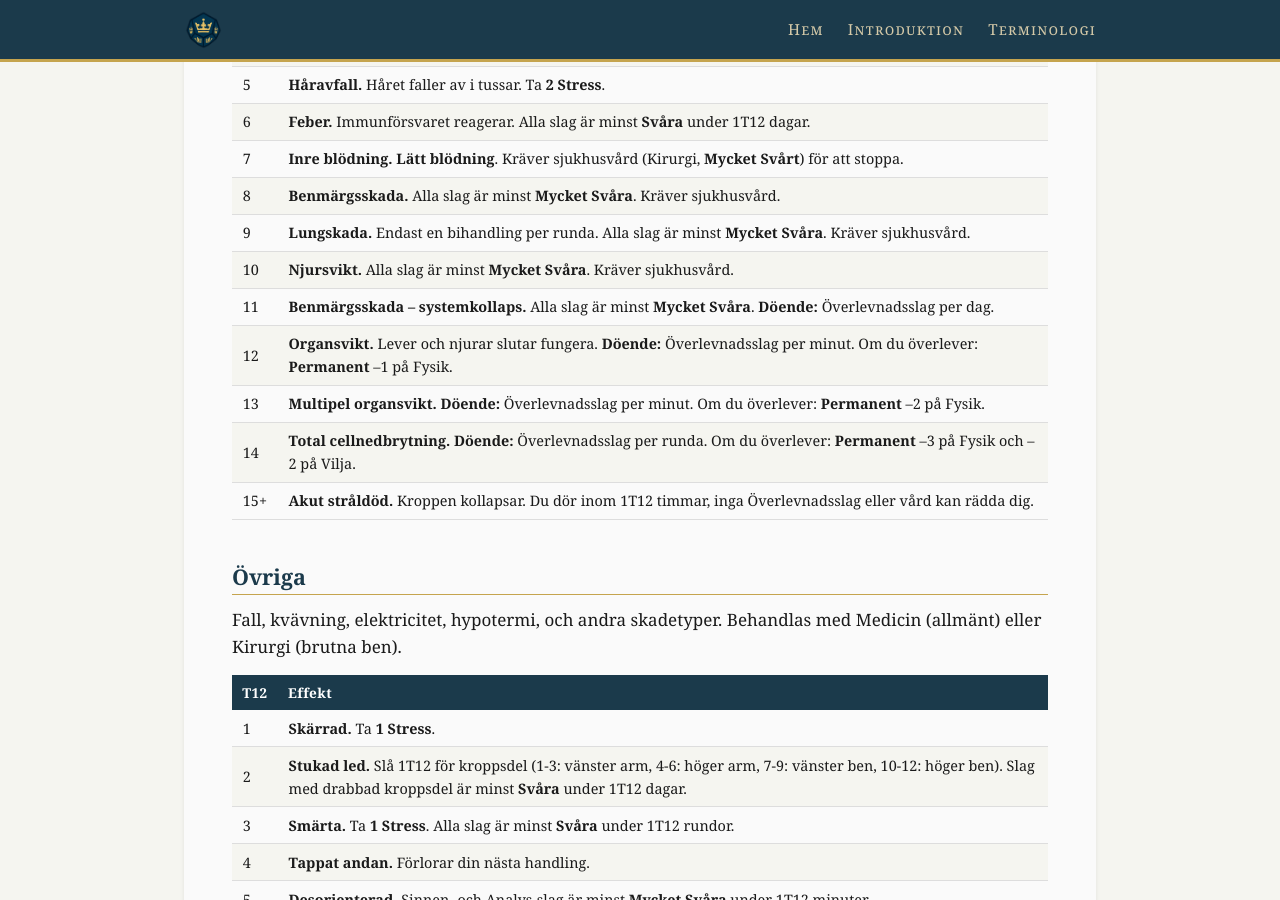
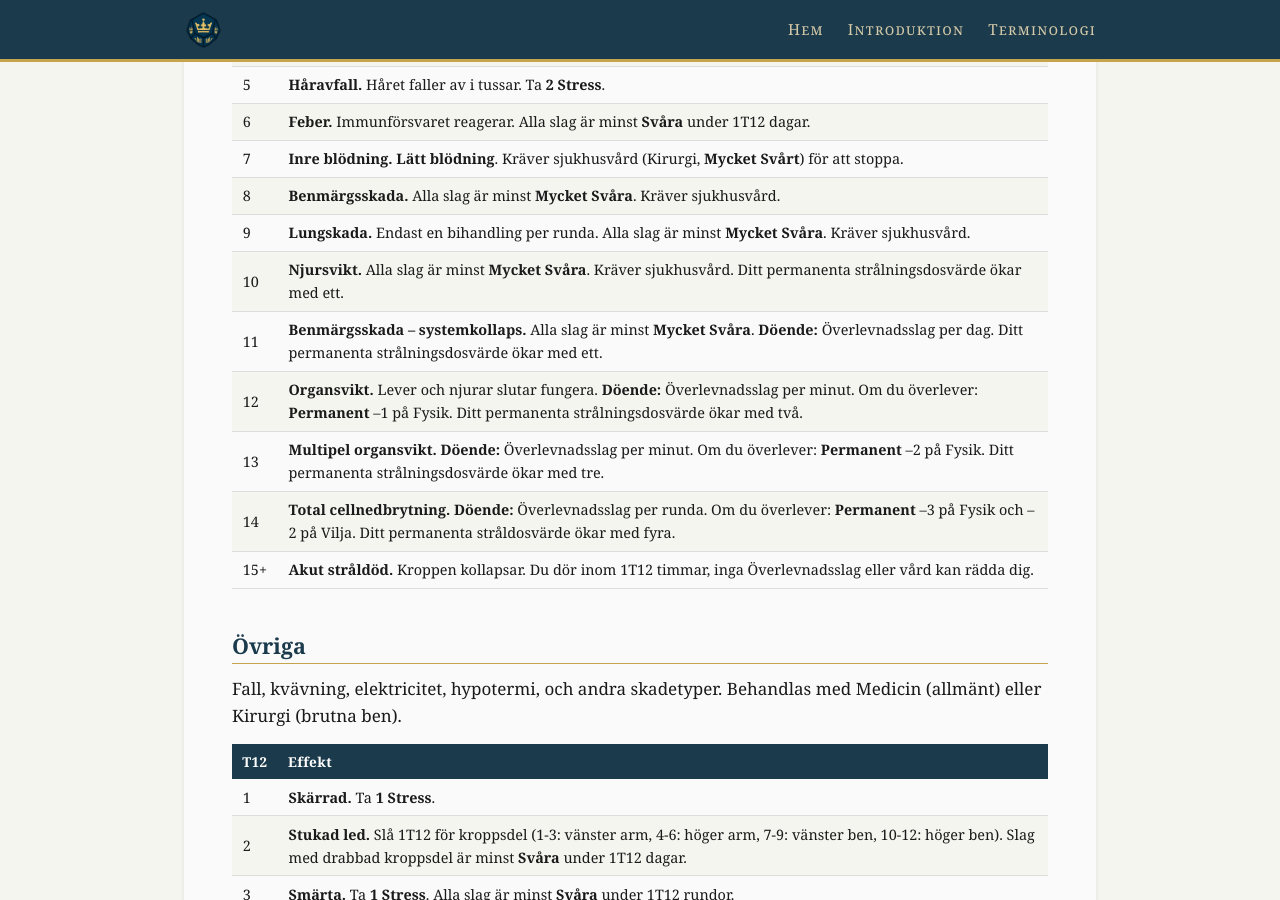
Before and after one commit to ulmus/Riket, a Jekyll site: the page built from Regler/Kritiska träffar.md, in a window 1280 px wide and 900 px high, scrolled down 8440 px. Built offline with Jekyll 4.4.1, drawn with Linux system fonts in a browser that asks for light colours; our own code applies the rules of GitHub Pages for plain Markdown files; some of the changed text lies outside the part shown.

```diff
--- a/Regler/Kritiska träffar.md
+++ b/Regler/Kritiska träffar.md
@@ -143,45 +143,45 @@ Pistoler, gevär, kulsprutor och övriga skjutvapen. Vapen med egenskapen **Pene
 
 Granater, bomber, minor – tryckvåg och splitter. Behandlas med Kirurgi (splitter måste opereras ut, **Svårt**).
 
-| T12 | Effekt                                                                                                                                                                                            |
-| --- | ------------------------------------------------------------------------------------------------------------------------------------------------------------------------------------------------- |
-| 1   | **Överrumplad.** Du faller omkull. Ta **1 Stress**.                                                                                                                                               |
-| 2   | **Tillfällig dövhet.** Sinnen-slag (hörsel) är minst **Mycket Svåra** under 1T12 minuter.                                                                                                                    |
-| 3   | **Splitter i huden.** Smärtsamt. **Lätt blödning**. Ta **1 Stress**.                                                                                                                     |
-| 4   | **Slungades iväg.** Du flyger 1T12 meter och faller. Ta **1T12 KP** skada (Kross) från fallet.                                                                                              |
-| 5   | **Tryckvågsskada.** Lungorna skadas. Fysiska slag är minst **Svåra**. Ta **2 Stress**.                                                                                                           |
-| 6   | **Djupt splitter.** **Kraftig blödning**. Splittret måste opereras ut (Kirurgi, **Svårt**).                                                                                           |
-| 7   | **Örontrumma sprucken.** Sinnen-slag (hörsel) är minst **Mycket Svåra**. **Läketid:** 1T12 månader.                                                                                                          |
-| 8   | **Krossade revben.** Fysik-slag är minst **Mycket Svåra**. **Kraftig blödning**. **Läketid:** 1T12 veckor.                                                                                     |
+| T12 | Effekt                                                                                                                                                                                 |
+| --- | -------------------------------------------------------------------------------------------------------------------------------------------------------------------------------------- |
+| 1   | **Överrumplad.** Du faller omkull. Ta **1 Stress**.                                                                                                                                    |
+| 2   | **Tillfällig dövhet.** Sinnen-slag (hörsel) är minst **Mycket Svåra** under 1T12 minuter.                                                                                              |
+| 3   | **Splitter i huden.** Smärtsamt. **Lätt blödning**. Ta **1 Stress**.                                                                                                                   |
+| 4   | **Slungades iväg.** Du flyger 1T12 meter och faller. Ta **1T12 KP** skada (Kross) från fallet.                                                                                         |
+| 5   | **Tryckvågsskada.** Lungorna skadas. Fysiska slag är minst **Svåra**. Ta **2 Stress**.                                                                                                 |
+| 6   | **Djupt splitter.** **Kraftig blödning**. Splittret måste opereras ut (Kirurgi, **Svårt**).                                                                                            |
+| 7   | **Örontrumma sprucken.** Sinnen-slag (hörsel) är minst **Mycket Svåra**. **Läketid:** 1T12 månader.                                                                                    |
+| 8   | **Krossade revben.** Fysik-slag är minst **Mycket Svåra**. **Kraftig blödning**. **Läketid:** 1T12 veckor.                                                                             |
 | 9   | **Svårt skadat ben.** Slå 1T12: 1-6 vänster, 7-12 höger ben. Benet obrukbart. **Kraftig blödning**. **Läketid:** 1T12 månader.                                                         |
 | 10  | **Svårt skadad arm.** Slå 1T12: 1-6 vänster, 7-12 höger arm. Armen obrukbar. **Kraftig blödning**. **Läketid:** 1T12 månader.                                                          |
-| 11  | **Krossade revben – intern skada.** Fysik-slag är minst **Mycket Svåra**. **Kraftig blödning**. **Döende:** Överlevnadsslag per timme.                                                         |
-| 12  | **Massiv intern skada.** Inre organ krossade av tryckvågen. **Döende:** Överlevnadsslag per minut. Om du överlever: **Permanent** –2 på Fysik, permanent hörselskada.                             |
+| 11  | **Krossade revben – intern skada.** Fysik-slag är minst **Mycket Svåra**. **Kraftig blödning**. **Döende:** Överlevnadsslag per timme.                                                 |
+| 12  | **Massiv intern skada.** Inre organ krossade av tryckvågen. **Döende:** Överlevnadsslag per minut. Om du överlever: **Permanent** –2 på Fysik, permanent hörselskada.                  |
 | 13  | **Arm/ben avslivet.** Slå 1T12 för kroppsdel (1-6: ben, 7-12: arm), sedan udda/jämnt för sida. **Kraftig blödning**. **Döende:** Överlevnadsslag per runda. **Permanent:** Amputation. |
-| 14  | **Bortsprängd bröstorg.** **Döende:** Överlevnadsslag per runda. Om du överlever: **Permanent** –4 på Fysik.                                                                                      |
-| 15+ | **Bortsprängd.** Du dör omedelbart.                                                                                                                                                               |
+| 14  | **Bortsprängd bröstorg.** **Döende:** Överlevnadsslag per runda. Om du överlever: **Permanent** –4 på Fysik.                                                                           |
+| 15+ | **Bortsprängd.** Du dör omedelbart.                                                                                                                                                    |
 
 ## Gift
 
 Toxiner, droger, kemiska ämnen. Behandlas med Medicin. Svåra effekter kräver motgift. Hallucinationer kan behandlas med Psykologi.
 
-| T12 | Effekt                                                                                                                                                                       |
-| --- | ---------------------------------------------------------------------------------------------------------------------------------------------------------------------------- |
-| 1   | **Illamående.** Ta **1 Stress**.                                                                                                                                             |
-| 2   | **Yrsel.** Alla slag är minst **Svåra** under 1T12 minuter.                                                                                                                 |
-| 3   | **Magkramper.** Fysik-slag är minst **Svåra** under närmsta dygnet eller tills behandlad (Medicin).                                                                         |
-| 4   | **Förvirring.** Analys-slag är minst **Svåra** under närmsta dygnet eller tills behandlad (Medicin). Ta **1 Stress**.                                                       |
-| 5   | **Muskelspasmer.** Du tappar vad du håller i. Smidighet-slag är minst **Svåra** under närmsta dygnet eller tills behandlad (Medicin).                                       |
+| T12 | Effekt                                                                                                                                                                          |
+| --- | ------------------------------------------------------------------------------------------------------------------------------------------------------------------------------- |
+| 1   | **Illamående.** Ta **1 Stress**.                                                                                                                                                |
+| 2   | **Yrsel.** Alla slag är minst **Svåra** under 1T12 minuter.                                                                                                                     |
+| 3   | **Magkramper.** Fysik-slag är minst **Svåra** under närmsta dygnet eller tills behandlad (Medicin).                                                                             |
+| 4   | **Förvirring.** Analys-slag är minst **Svåra** under närmsta dygnet eller tills behandlad (Medicin). Ta **1 Stress**.                                                           |
+| 5   | **Muskelspasmer.** Du tappar vad du håller i. Smidighet-slag är minst **Svåra** under närmsta dygnet eller tills behandlad (Medicin).                                           |
 | 6   | **Hallucinationer.** Du ser och hör saker som inte finns. Alla slag är minst **Mycket Svåra** under närmsta dygnet eller tills behandlad (Medicin, **Svårt**). Ta **2 Stress**. |
-| 7   | **Kramper.** Du faller och rycker okontrollerat i 1T12 rundor. Kan inte agera.                                                                                               |
+| 7   | **Kramper.** Du faller och rycker okontrollerat i 1T12 rundor. Kan inte agera.                                                                                                  |
 | 8   | **Svår förgiftning.** Alla slag är minst **Mycket Svåra**. Behandlas med Medicin (**Svårt**).                                                                                   |
-| 9   | **Andnöd.** Endast en bihandling per runda. Alla slag är minst **Mycket Svåra**.                                                                                                   |
-| 10  | **Lever-/njursvikt.** Alla slag är minst **Mycket Svåra**. Kräver sjukhusvård.                                                                                                     |
-| 11  | **Svår andnöd.** Endast en bihandling per runda. **Döende:** Överlevnadsslag per minut om ingen motgift.                                                                     |
-| 12  | **Hjärtarytmi.** Ta **2 Stress**. **Döende:** Överlevnadsslag per minut.                                                                                                     |
-| 13  | **Neurologisk skada.** Slår ut nervsystemet. **Döende:** Överlevnadsslag per runda. Om du överlever: **Permanent** –1 på Smidighet.                                          |
-| 14  | **Systemisk kollaps.** **Döende:** Överlevnadsslag per runda (kräver motgift för att stabiliseras). Om du överlever: **Permanent** –1 på Fysik.                              |
-| 15+ | **Dödlig gift.** Du dör omedelbart.                                                                                                                                          |
+| 9   | **Andnöd.** Endast en bihandling per runda. Alla slag är minst **Mycket Svåra**.                                                                                                |
+| 10  | **Lever-/njursvikt.** Alla slag är minst **Mycket Svåra**. Kräver sjukhusvård.                                                                                                  |
+| 11  | **Svår andnöd.** Endast en bihandling per runda. **Döende:** Överlevnadsslag per minut om ingen motgift.                                                                        |
+| 12  | **Hjärtarytmi.** Ta **2 Stress**. **Döende:** Överlevnadsslag per minut.                                                                                                        |
+| 13  | **Neurologisk skada.** Slår ut nervsystemet. **Döende:** Överlevnadsslag per runda. Om du överlever: **Permanent** –1 på Smidighet.                                             |
+| 14  | **Systemisk kollaps.** **Döende:** Överlevnadsslag per runda (kräver motgift för att stabiliseras). Om du överlever: **Permanent** –1 på Fysik.                                 |
+| 15+ | **Dödlig gift.** Du dör omedelbart.                                                                                                                                             |
 
 ## Blödning
 
@@ -209,23 +209,23 @@ När blödningsskada orsakar en kritisk träff (12 på blödningstärning). Beha
 
 Strålsjuka, radioaktiv exponering. Behandlas med Medicin (**Mycket Svårt** för svåra effekter). Svåra fall kräver sjukhusvård.
 
-| T12 | Effekt                                                                                                                              |
-| --- | ----------------------------------------------------------------------------------------------------------------------------------- |
-| 1   | **Illamående.** Ta **1 Stress**.                                                                                                    |
-| 2   | **Svaghet.** Fysik-slag är minst **Svåra** under 1T12 dagar.                                                                       |
-| 3   | **Kräkningar.** Du förlorar 1 Stress och kan inte äta under det kommande dygnet.                                                    |
-| 4   | **Hudutslag.** Röda, brännskadeliknande utslag. Smidighet-slag är minst **Svåra** under 1T12 dagar.                                |
-| 5   | **Håravfall.** Håret faller av i tussar. Ta **2 Stress**.                                                                           |
-| 6   | **Feber.** Immunförsvaret reagerar. Alla slag är minst **Svåra** under 1T12 dagar.                                                 |
-| 7   | **Inre blödning.** **Lätt blödning**. Kräver sjukhusvård (Kirurgi, **Mycket Svårt**) för att stoppa.                         |
-| 8   | **Benmärgsskada.** Alla slag är minst **Mycket Svåra**. Kräver sjukhusvård.                                                               |
-| 9   | **Lungskada.** Endast en bihandling per runda. Alla slag är minst **Mycket Svåra**. Kräver sjukhusvård.                                   |
-| 10  | **Njursvikt.** Alla slag är minst **Mycket Svåra**. Kräver sjukhusvård.                                                                   |
-| 11  | **Benmärgsskada – systemkollaps.** Alla slag är minst **Mycket Svåra**. **Döende:** Överlevnadsslag per dag.                              |
-| 12  | **Organsvikt.** Lever och njurar slutar fungera. **Döende:** Överlevnadsslag per minut. Om du överlever: **Permanent** –1 på Fysik. |
-| 13  | **Multipel organsvikt.** **Döende:** Överlevnadsslag per minut. Om du överlever: **Permanent** –2 på Fysik.                         |
-| 14  | **Total cellnedbrytning.** **Döende:** Överlevnadsslag per runda. Om du överlever: **Permanent** –3 på Fysik och –2 på Vilja.       |
-| 15+ | **Akut stråldöd.** Kroppen kollapsar. Du dör inom 1T12 timmar, inga Överlevnadsslag eller vård kan rädda dig.                       |
+| T12 | Effekt                                                                                                                                                                               |
+| --- | ------------------------------------------------------------------------------------------------------------------------------------------------------------------------------------ |
+| 1   | **Illamående.** Ta **1 Stress**.                                                                                                                                                     |
+| 2   | **Svaghet.** Fysik-slag är minst **Svåra** under 1T12 dagar.                                                                                                                         |
+| 3   | **Kräkningar.** Du förlorar 1 Stress och kan inte äta under det kommande dygnet.                                                                                                     |
+| 4   | **Hudutslag.** Röda, brännskadeliknande utslag. Smidighet-slag är minst **Svåra** under 1T12 dagar.                                                                                  |
+| 5   | **Håravfall.** Håret faller av i tussar. Ta **2 Stress**.                                                                                                                            |
+| 6   | **Feber.** Immunförsvaret reagerar. Alla slag är minst **Svåra** under 1T12 dagar.                                                                                                   |
+| 7   | **Inre blödning.** **Lätt blödning**. Kräver sjukhusvård (Kirurgi, **Mycket Svårt**) för att stoppa.                                                                                 |
+| 8   | **Benmärgsskada.** Alla slag är minst **Mycket Svåra**. Kräver sjukhusvård.                                                                                                          |
+| 9   | **Lungskada.** Endast en bihandling per runda. Alla slag är minst **Mycket Svåra**. Kräver sjukhusvård.                                                                              |
+| 10  | **Njursvikt.** Alla slag är minst **Mycket Svåra**. Kräver sjukhusvård. Ditt permanenta strålningsdosvärde ökar med ett.                                                             |
+| 11  | **Benmärgsskada – systemkollaps.** Alla slag är minst **Mycket Svåra**. **Döende:** Överlevnadsslag per dag. Ditt permanenta strålningsdosvärde ökar med ett.                        |
+| 12  | **Organsvikt.** Lever och njurar slutar fungera. **Döende:** Överlevnadsslag per minut. Om du överlever: **Permanent** –1 på Fysik. Ditt permanenta strålningsdosvärde ökar med två. |
+| 13  | **Multipel organsvikt.** **Döende:** Överlevnadsslag per minut. Om du överlever: **Permanent** –2 på Fysik. Ditt permanenta strålningsdosvärde ökar med tre.                         |
+| 14  | **Total cellnedbrytning.** **Döende:** Överlevnadsslag per runda. Om du överlever: **Permanent** –3 på Fysik och –2 på Vilja. Ditt permanenta stråldosvärde ökar med fyra.           |
+| 15+ | **Akut stråldöd.** Kroppen kollapsar. Du dör inom 1T12 timmar, inga Överlevnadsslag eller vård kan rädda dig.                                                                        |
 
 ## Övriga
 
```
Also changed, not shown: other parts of Regler/Kritiska träffar.md (+13 -13 lines), Regler/Särskilda situationer.md (+40 -63 lines).
